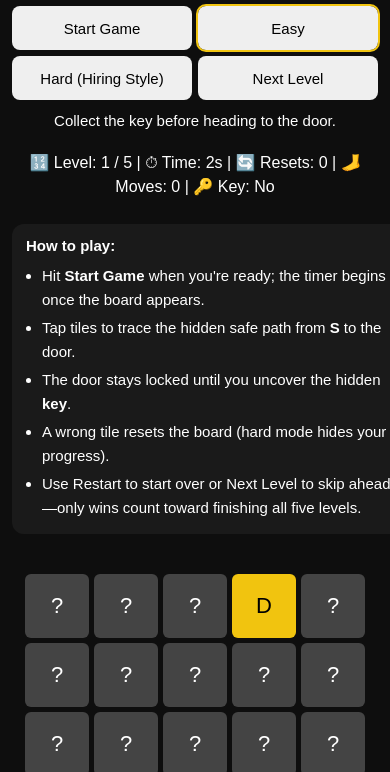
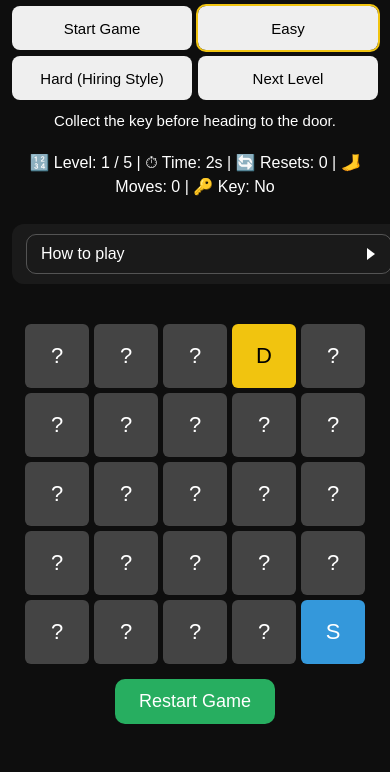
Before and after one commit to vikas-bandaru/memory-grid-game, a plain HTML site: page index.html in a window 390 px wide. Both pictures are taken after a click on the button "Start Game". Shown: the part 72-844 px from the top of the page. Drawn offline with Linux system fonts and the light colour scheme.

Commit message:
instructions as accordian in small screens

```diff
--- a/index.html
+++ b/index.html
@@ -83,6 +83,43 @@
         background: rgba(255,255,255,0.05);
         padding: 12px 18px;
         border-radius: 12px;
+    }
+    #instructionsToggle {
+        width: 100%;
+        background: transparent;
+        color: inherit;
+        border: 1px solid rgba(255,255,255,0.25);
+        border-radius: 10px;
+        padding: 10px 14px;
+        font-size: 16px;
+        display: flex;
+        align-items: center;
+        justify-content: space-between;
+        cursor: pointer;
+    }
+    #instructions .chevron {
+        display: inline-block;
+        width: 0;
+        height: 0;
+        border-left: 6px solid transparent;
+        border-right: 6px solid transparent;
+        border-top: 8px solid #fff;
+        transition: transform 0.2s ease;
+    }
+    #instructions .instructions-content {
+        overflow: hidden;
+        max-height: 1000px;
+        transition: max-height 0.3s ease, opacity 0.3s ease, margin-top 0.3s ease;
+        margin-top: 10px;
+    }
+    #instructions.collapsed .instructions-content {
+        max-height: 0;
+        opacity: 0;
+        margin-top: 0;
+        pointer-events: none;
+    }
+    #instructions.collapsed .chevron {
+        transform: rotate(-90deg);
     }
     body.game-live #instructions {
         flex: 1;
@@ -280,6 +317,9 @@
     }
 
     @media (min-width: 768px) {
+        #instructionsToggle {
+            display: none;
+        }
         body.game-live #playArea {
             flex-direction: row;
             align-items: flex-start;
@@ -317,7 +357,12 @@
 </div>
 
 <div id="playArea">
-    <div id="instructions">
+<div id="instructions">
+    <button id="instructionsToggle" type="button" aria-expanded="true" aria-controls="instructionsContent" onclick="toggleInstructionsAccordion()">
+        <span>How to play</span>
+        <span class="chevron" aria-hidden="true"></span>
+    </button>
+    <div class="instructions-content" id="instructionsContent">
         <strong>How to play:</strong>
         <ul>
             <li>Hit <strong>Start Game</strong> when you're ready; the timer begins once the board appears.</li>
@@ -327,6 +372,7 @@
             <li>Use Restart to start over or Next Level to skip ahead—only wins count toward finishing all five levels.</li>
         </ul>
     </div>
+</div>
 
     <div id="gridWrapper">
         <div id="grid"></div>
@@ -361,6 +407,7 @@ let timerInterval = null;
 let difficulty = "easy"; // default to easier mode
 const MIN_START_END_DISTANCE = 4; // keep S and E apart for better gameplay
 const GRID_GAP = 5;
+const MOBILE_BREAKPOINT = 600;
 let keyCell = null;
 let hasKey = false;
 let pendingResetTimeout = null;
@@ -422,6 +469,30 @@ function updateLayoutState() {
     document.body.classList.toggle("game-live", gameActive);
 }
 
+function setInstructionsCollapsed(collapsed) {
+    const instructions = document.getElementById("instructions");
+    const toggle = document.getElementById("instructionsToggle");
+    if (!instructions) return;
+    instructions.classList.toggle("collapsed", collapsed);
+    if (toggle) {
+        toggle.setAttribute("aria-expanded", (!collapsed).toString());
+    }
+}
+
+function toggleInstructionsAccordion() {
+    if (window.innerWidth > MOBILE_BREAKPOINT) return;
+    const instructions = document.getElementById("instructions");
+    if (!instructions) return;
+    const collapsed = instructions.classList.contains("collapsed");
+    setInstructionsCollapsed(!collapsed);
+}
+
+function collapseInstructionsForMobile() {
+    if (window.innerWidth <= MOBILE_BREAKPOINT) {
+        setInstructionsCollapsed(true);
+    }
+}
+
 function resetIdleUI(message = "Press Start Game to begin.") {
     stopTimer();
     cancelPendingReset();
@@ -437,6 +508,8 @@ function resetIdleUI(message = "Press Start Game to begin.") {
     document.getElementById("resets").textContent = resets;
     updateKeyStatus();
     showMessage(message);
+    const collapseForMobile = window.innerWidth <= MOBILE_BREAKPOINT;
+    setInstructionsCollapsed(collapseForMobile);
     const grid = document.getElementById("grid");
     if (grid) grid.innerHTML = "";
     hideRecruiterInsights(false);
@@ -457,6 +530,13 @@ function updateResponsiveCellSize() {
     document.documentElement.style.setProperty("--grid-gap", `${GRID_GAP}px`);
     gridElement.style.width = `${gridWidth}px`;
     gridElement.style.maxWidth = "100%";
+}
+
+function handleResponsiveResize() {
+    updateResponsiveCellSize();
+    if (window.innerWidth > MOBILE_BREAKPOINT) {
+        setInstructionsCollapsed(false);
+    }
 }
 
 function resetAnalyticsForLevel() {
@@ -712,6 +792,9 @@ function initializeGameState() {
     path = generatePath();
     placeKey();
     createGrid();
+    if (window.innerWidth <= MOBILE_BREAKPOINT) {
+        setInstructionsCollapsed(true);
+    }
 }
 
 function restartGame(forceStart = false) {
@@ -737,6 +820,7 @@ function restartGame(forceStart = false) {
 
 function startGame() {
     restartGame(true);
+    collapseInstructionsForMobile();
 }
 
 function makeGridHarder() {
@@ -1120,8 +1204,8 @@ function applyPendingLevelAction() {
 
 // Init on load
 updateDifficultyButtons();
-updateResponsiveCellSize();
-window.addEventListener("resize", updateResponsiveCellSize);
+handleResponsiveResize();
+window.addEventListener("resize", handleResponsiveResize);
 updateLayoutState();
 resetIdleUI();
 
```
